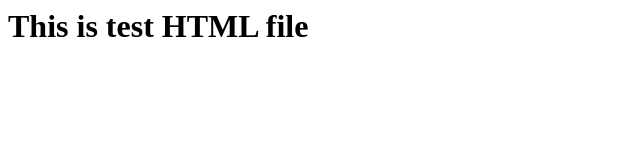
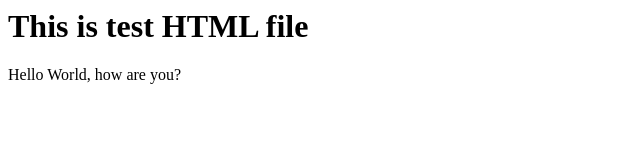
Before and after one commit to sivasidango/demo-rep02, a plain HTML site: page index.html in a window 1280 px wide. Shown: the whole page, without its empty margins (0-640 px from the left). Drawn offline with Linux system fonts and the light colour scheme.

Commit message:
added p lable

```diff
--- a/index.html
+++ b/index.html
@@ -3,7 +3,7 @@
     <body>
         <h1> This is test HTML file</h1>
         <div></div>
-        <p></p>
+        <p>Hello World, how are you?</p>
     </body>
 </head>
 </html>
```
